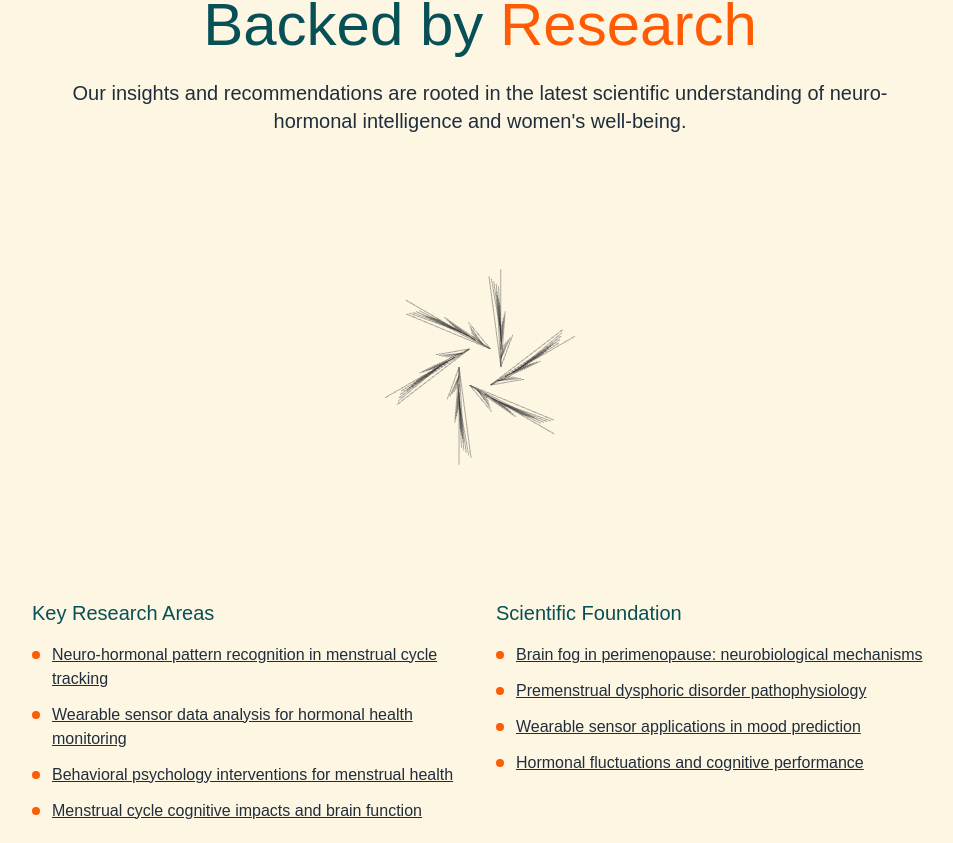
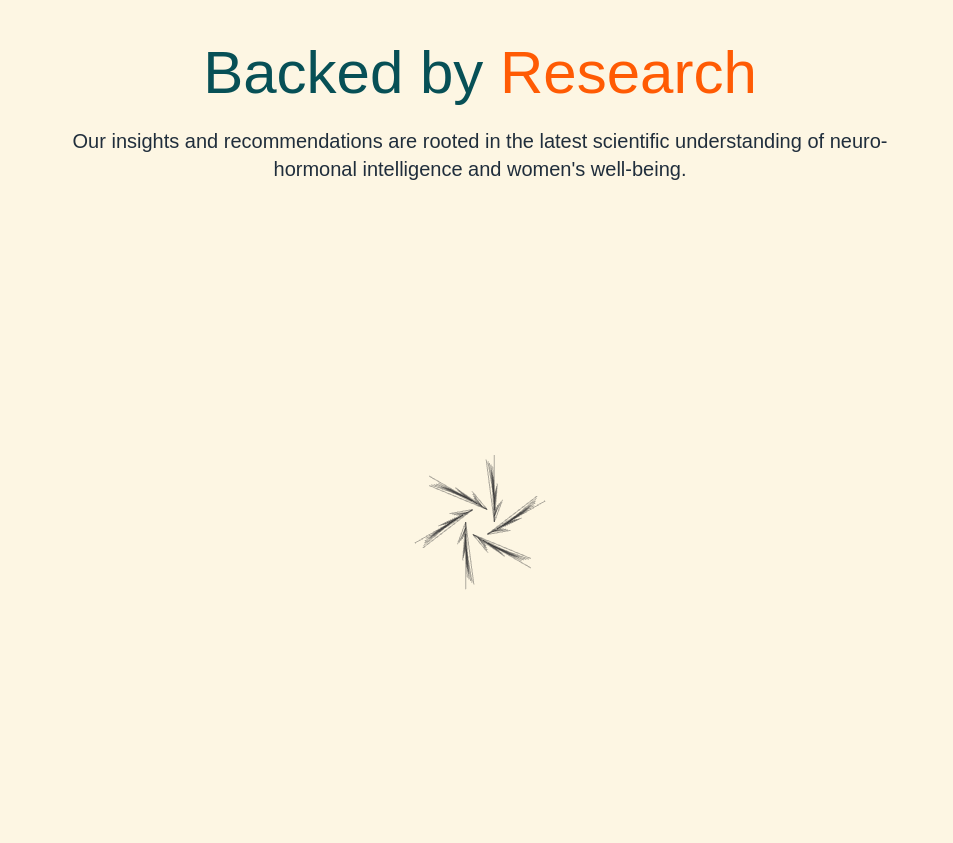
Before and after one commit to drox1o1/Project_elevate, a Next.js app: page / in a window 1280 px wide. Shown: the part 4797-5640 px from the top of the page, without its empty margins (160-1113 px from the left). Built offline with nearby package versions, Linux system fonts and the light colour scheme; a web font is replaced by a local one.

Commit message:
feat: scale down fractal branches animation
Improve animation proportion for research section layout.

Co-authored-by: null <18004621+drox1o1@users.noreply.github.com>

```diff
--- a/app/page.tsx
+++ b/app/page.tsx
@@ -570,7 +570,7 @@ export default function Home() {
         {/* Research Section */}
         <section
           id="research"
-          className="py-8 md:py-12 text-[rgba(253,246,227,1)] bg-[rgba(253,246,227,1)]"
+          className="py-16 md:py-24 text-[rgba(253,246,227,1)] bg-[rgba(253,246,227,1)]"
           tabIndex={-1}
           aria-labelledby="research-heading"
         >
@@ -580,7 +580,7 @@ export default function Home() {
               whileInView={{ opacity: 1, y: 0 }}
               transition={{ duration: 0.8 }}
               viewport={{ once: true }}
-              className="text-center mb-6 md:mb-8"
+              className="text-center mb-12 md:mb-16"
             >
               <h2
                 id="research-heading"
@@ -601,9 +601,9 @@ export default function Home() {
               whileInView={{ opacity: 1, scale: 1 }}
               transition={{ duration: 0.8 }}
               viewport={{ once: true }}
-              className="flex justify-center mb-6 md:mb-8"
+              className="flex justify-center mb-12 md:mb-16"
             >
-              <div className="w-full max-w-2xl">
+              <div className="w-full max-w-3xl">
                 <Artwork55v1 />
               </div>
             </motion.div>
@@ -616,10 +616,10 @@ export default function Home() {
               viewport={{ once: true }}
               className="max-w-4xl mx-auto"
             >
-              <div className="grid grid-cols-1 md:grid-cols-2 gap-6 md:gap-8">
+              <div className="grid grid-cols-1 md:grid-cols-2 gap-8 md:gap-12">
                 <div>
                   <h3 className="text-lg md:text-xl mb-4 text-[#075056] dark:text-[#9ECFD6]">Key Research Areas</h3>
-                  <ul className="space-y-3 text-foreground" role="list">
+                  <ul className="space-y-4 text-foreground" role="list">
                     <li className="flex items-start" role="listitem">
                       <div className="w-2 h-2 bg-[#FF5B04] rounded-full mt-2 mr-3 flex-shrink-0" aria-hidden="true" />
                       <div>
@@ -676,7 +676,7 @@ export default function Home() {
                 </div>
                 <div>
                   <h4 className="text-lg md:text-xl mb-4 text-[#075056] dark:text-[#9ECFD6]">Scientific Foundation</h4>
-                  <ul className="space-y-3 text-foreground" role="list">
+                  <ul className="space-y-4 text-foreground" role="list">
                     <li className="flex items-start" role="listitem">
                       <div className="w-2 h-2 bg-[#FF5B04] rounded-full mt-2 mr-3 flex-shrink-0" aria-hidden="true" />
                       <div>
--- a/components/artwork55v1.tsx
+++ b/components/artwork55v1.tsx
@@ -214,7 +214,7 @@ class FractalSystem {
 
   private initialize(): void {
     const count = 6
-    const scale = 2 // Restored to original scale
+    const scale = 1 // Changed from 2 to 1 (50% reduction)
 
     for (let i = 0; i < count; i++) {
       const angle = (i / count) * Math.PI * 2
@@ -378,7 +378,7 @@ const Artwork55v1 = () => {
     }
   }, [])
 
-  return <div ref={containerRef} style={{ width: "100%", height: "400px" }} />
+  return <div ref={containerRef} style={{ width: "100%", height: "550px" }} />
 }
 ;(Artwork55v1 as any).metadata = metadata
 
```
